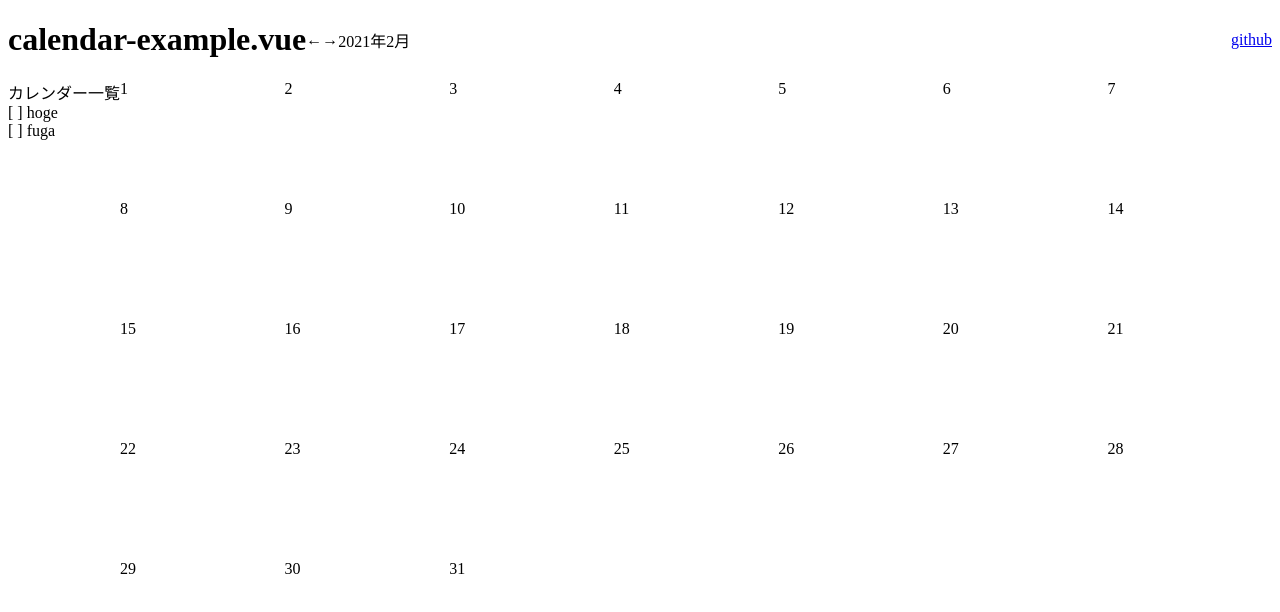
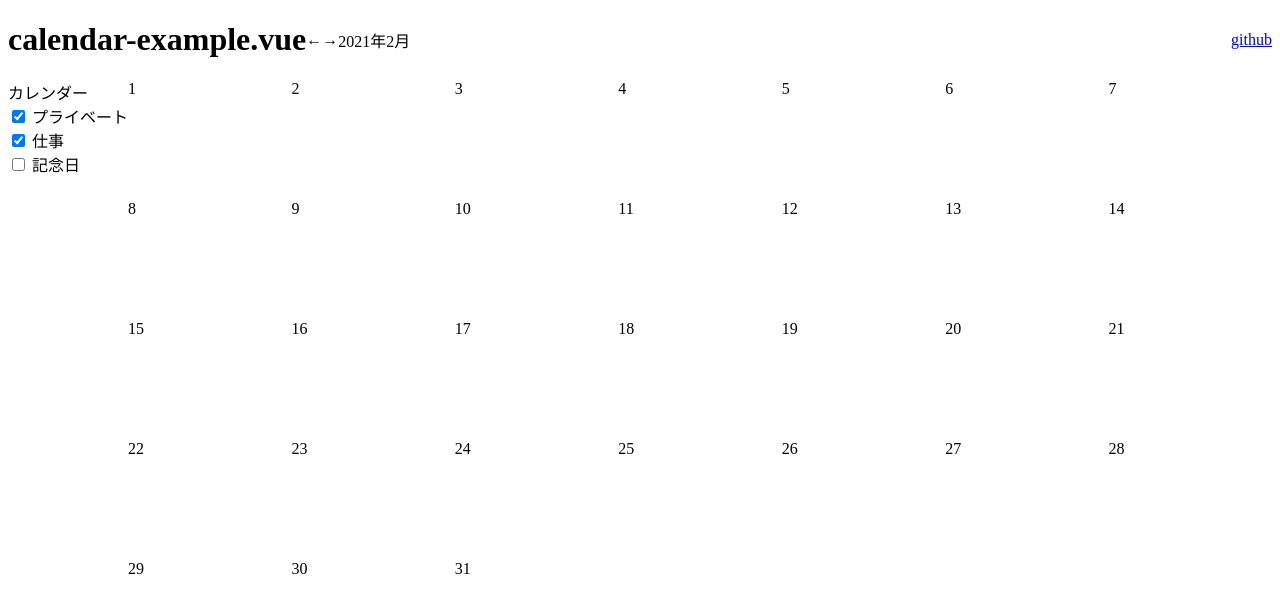
Before and after one commit to itmammoth/calendar-example.vue, a Vue app: page / in a window 1280 px wide. Shown: the top 612 px of the page. Built offline with nearby package versions, Linux system fonts and the light colour scheme.

Commit message:
カレンダーリストを表示する

```diff
--- /dev/null
+++ b/src/apis/calendar.js
@@ -0,0 +1,23 @@
+/**
+ * CalendarAPIモック
+ */
+
+export async function fetchCalendars() {
+  return [
+    {
+      id: 1,
+      name: 'プライベート',
+      visible: true,
+    },
+    {
+      id: 2,
+      name: '仕事',
+      visible: true,
+    },
+    {
+      id: 3,
+      name: '記念日',
+      visible: false,
+    },
+  ]
+}
--- /dev/null
+++ b/src/components/molecules/CalendarListItem.vue
@@ -0,0 +1,23 @@
+<template>
+  <div>
+    <label>
+      <input type="checkbox" v-model="calendar.visible"/>
+      {{ calendar.name }}
+    </label>
+  </div>
+</template>
+
+<script>
+export default {
+  name: 'CalendarListItem',
+  props: {
+    calendar: {
+      type: Object,
+      required: true,
+    },
+  },
+};
+</script>
+
+<style lang="scss" scoped>
+</style>
--- /dev/null
+++ b/src/components/organisms/CalendarList.vue
@@ -0,0 +1,29 @@
+<template>
+  <div>
+    <div>カレンダー</div>
+    <CalendarListItem
+        v-for="calendar in calendars"
+        :key="calendar.id"
+        :calendar="calendar"
+    >
+    </CalendarListItem>
+  </div>
+</template>
+
+<script>
+import CalendarListItem from '@/components/molecules/CalendarListItem.vue';
+
+export default {
+  name: 'CalendarList',
+  components: { CalendarListItem },
+  props: {
+    calendars: {
+      type: Array,
+      required: true,
+    },
+  },
+};
+</script>
+
+<style lang="scss" scoped>
+</style>
--- a/src/components/organisms/TheSidebar.vue
+++ b/src/components/organisms/TheSidebar.vue
@@ -1,17 +1,28 @@
 <template>
   <div>
-    <div>
-      <div>カレンダー一覧</div>
-      <div>[ ] hoge</div>
-      <div>[ ] fuga</div>
-    </div>
+    <CalendarList
+        :calendars="calendars"
+    />
   </div>
 </template>
 
 <script>
+import CalendarList from '@/components/organisms/CalendarList.vue';
+// import LifecycleLogger from '@/mixins/LifecycleLogger.js';
+
 export default {
   name: 'TheSidebar',
-}
+  // mixins: [
+  //   LifecycleLogger('TheSidebar'),
+  // ],
+  components: { CalendarList },
+  props: {
+    calendars: {
+      type: Array,
+      required: true,
+    },
+  },
+};
 </script>
 
 <style lang="scss" scoped>
--- a/src/components/pages/HomePage.vue
+++ b/src/components/pages/HomePage.vue
@@ -1,18 +1,37 @@
 <template>
   <div>
-    <CalendarView/>
+    <CalendarView
+        :calendars="calendars"
+    />
   </div>
 </template>
 
 <script>
 import CalendarView from '@/components/templates/CalendarView.vue';
+// import LifecycleLogger from '@/mixins/LifecycleLogger.js';
+import { fetchCalendars } from '@/apis/calendar.js';
 
 export default {
   name: 'HomePage',
+  // mixins: [
+  //   LifecycleLogger('HomePage'),
+  // ],
   components: {
     CalendarView,
   },
-}
+  data() {
+    return {
+      calendars: [],
+    };
+  },
+  created() {
+    fetchCalendars().then(calendars => {
+      // TIPS: this.calendars配列への参照を保持している箇所があるかもしれないので、むやみにインスタンスを置き換えたりしない
+      // this.calendars = calendars;
+      this.calendars.splice(0, this.calendars.length, ...calendars);
+    });
+  },
+};
 </script>
 
 <style lang="scss" scoped>
--- a/src/components/templates/CalendarView.vue
+++ b/src/components/templates/CalendarView.vue
@@ -3,7 +3,10 @@
     <div class="container">
       <TheHeader class="header"/>
       <div class="content">
-        <TheSidebar class="sidebar"/>
+        <TheSidebar
+            class="sidebar"
+            :calendars="calendars"
+        />
         <CalendarGrid class="calendar"/>
       </div>
     </div>
@@ -11,18 +14,28 @@
 </template>
 
 <script>
-import TheHeader from "@/components/organisms/TheHeader.vue";
-import TheSidebar from "@/components/organisms/TheSidebar.vue";
-import CalendarGrid from "@/components/organisms/CalendarGrid.vue";
+import TheHeader from '@/components/organisms/TheHeader.vue';
+import TheSidebar from '@/components/organisms/TheSidebar.vue';
+import CalendarGrid from '@/components/organisms/CalendarGrid.vue';
+// import LifecycleLogger from '@/mixins/LifecycleLogger.js';
 
 export default {
   name: 'CalendarView',
+  // mixins: [
+  //   LifecycleLogger('CalendarView'),
+  // ],
   components: {
     TheSidebar,
     TheHeader,
     CalendarGrid,
   },
-}
+  props: {
+    calendars: {
+      type: Array,
+      required: true,
+    },
+  },
+};
 </script>
 
 <style lang="scss" scoped>
--- /dev/null
+++ b/src/mixins/LifecycleLogger.js
@@ -0,0 +1,51 @@
+export default function (name) {
+  const label = `[${name}]`
+  return {
+    beforeCreate() {
+      console.log(`${label} beforeCreate`)
+    },
+    created() {
+      console.log(`${label} created`)
+    },
+    beforeMount() {
+      console.log(`${label} beforeMount`)
+    },
+    mounted() {
+      console.log(`${label} mounted`)
+    },
+    beforeUpdate() {
+      console.log(`${label} beforeUpdate`)
+    },
+    updated() {
+      console.log(`${label} updated`)
+    },
+    activated() {
+      console.log(`${label} activated`)
+    },
+    deactivated() {
+      console.log(`${label} deactivated`)
+    },
+    beforeDestroy() {
+      console.log(`${label} beforeDestroy`)
+    },
+    destroyed() {
+      console.log(`${label} destroyed`)
+    },
+    errorCaptured(err, vm, info) {
+      console.log(`${label} errorCaptured`)
+      console.log(err, vm, info)
+    },
+    beforeRouteEnter(to, from, next) {
+      console.log(`${label} beforeRouteEnter`)
+      next()
+    },
+    beforeRouteUpdate(to, from, next) {
+      console.log(`${label} beforeRouteUpdate`)
+      next()
+    },
+    beforeRouteLeave(to, from, next) {
+      console.log(`${label} beforeRouteLeave`)
+      next()
+    },
+  }
+}
--- a/src/router/index.js
+++ b/src/router/index.js
@@ -1,6 +1,6 @@
 import Vue from 'vue'
 import VueRouter from 'vue-router'
-import HomePage from "@/components/pages/HomePage.vue";
+import HomePage from "@/components/pages/HomePage.vue"
 
 Vue.use(VueRouter)
 
```
